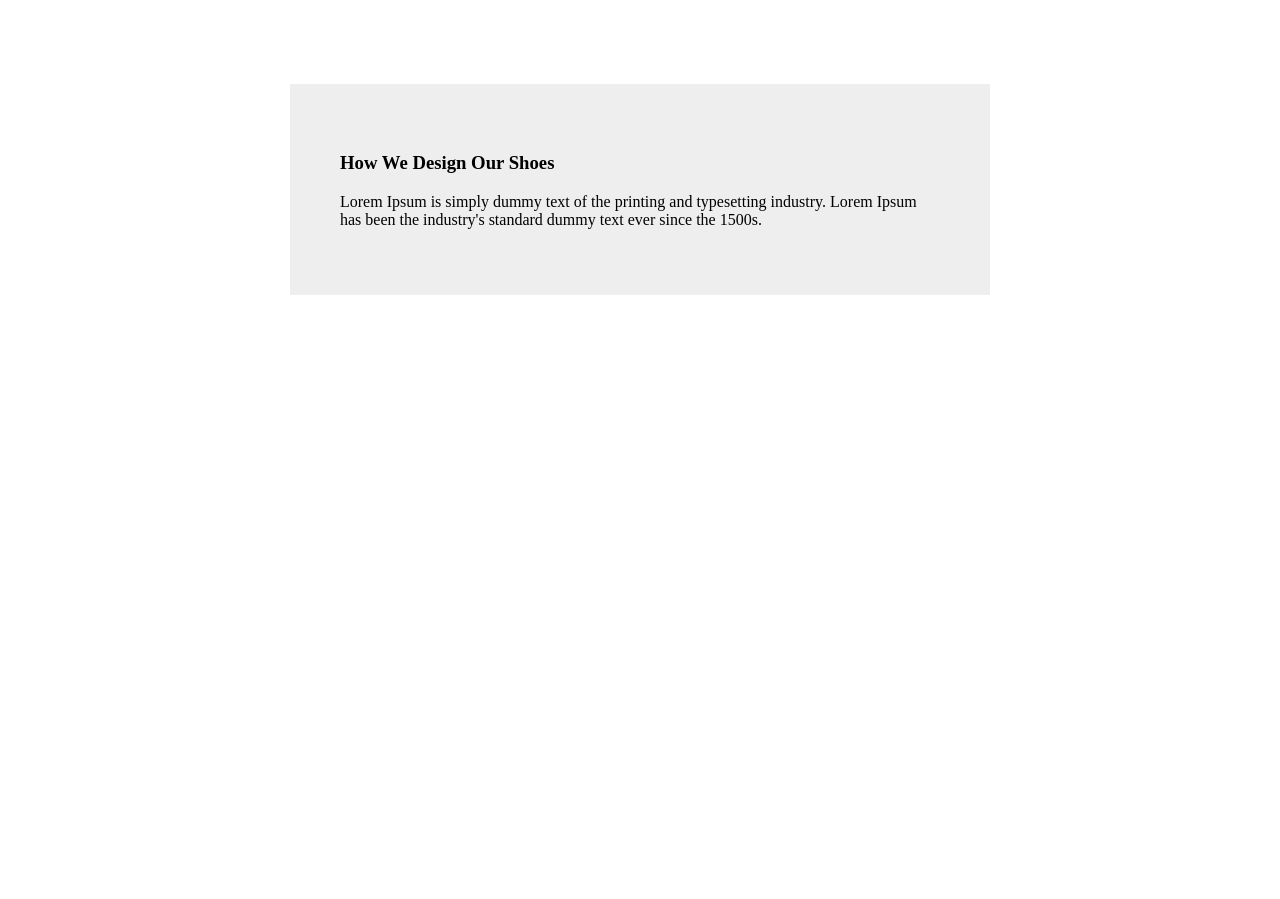
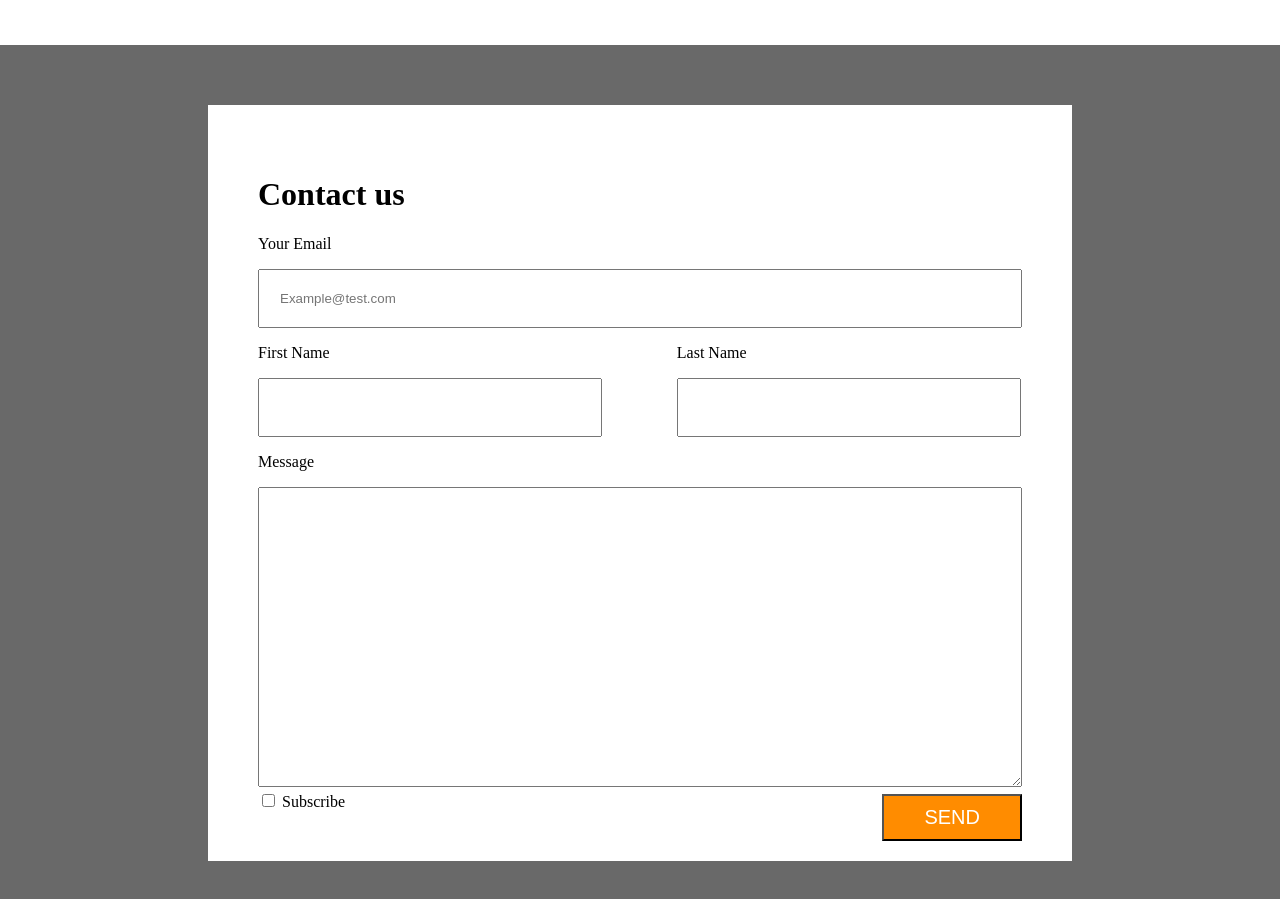
Before and after one commit to colo1211/MarkUp_Reprac, a plain HTML site: page part1/layout2.html in a window 1280 px wide. Shown: the part 655-1554 px from the top of the page. Before the commit the page ends 952 px from the top, so only its background shows below. Drawn offline with Linux system fonts and the light colour scheme.

Commit message:
form-markup

```diff
--- a/part1/layout2.css
+++ b/part1/layout2.css
@@ -2,7 +2,7 @@ body{
     margin : 0px;
 }
 
-.div{
+div, input, textarea{
     box-sizing: border-box;
 }
 
@@ -60,19 +60,71 @@ body{
 }
 
 .explain-box {
-    position : absolute;
+    position : relative;
     background-color: #eee;
     padding : 30px;
-    left : 0;
-    right : 0;
     margin : auto;
-    bottom : -150px;
+    bottom : -200px;
     width : 80%;
     max-width: 600px;
-
-/*    화면 폭에 비례하여 80%*/
+    /*    화면 폭에 비례하여 80%*/
 }
 
 .grey-box h3{
     text-align: center;
 }
+
+.form-container {
+    position: relative;
+    top : 200px;
+    padding : 60px 70px 60px 70px;
+    background-color: dimgrey;
+}
+
+
+.form-inner {
+    margin : auto;
+    background-color: white;
+    padding : 50px;
+    position: relative;
+    max-width: 864px;
+    min-width: 864px;
+}
+
+.form-all {
+    width : 100%;
+}
+
+.form-all input[type=email]{
+    width : 100%;
+    padding : 20px;
+}
+
+.form-all textarea {
+    width : 100%;
+    height : 300px;
+    padding : 20px;
+}
+
+.form-half {
+    width : 45%;
+    float : left;
+}
+
+.form-half input{
+    width : 100%;
+    padding : 20px;
+}
+
+.btn-position {
+    position : absolute;
+    right : 50px;
+    bottom : 20px;
+}
+
+.btn-style {
+    padding : 10px 40px 10px 40px;
+    background-color: darkorange;
+    color : white;
+    font-size: 20px;
+}
--- a/part1/layout2.html
+++ b/part1/layout2.html
@@ -16,13 +16,35 @@
                 <h3>How We Design Our Shoes</h3>
                 <p>Lorem Ipsum is simply dummy text of the printing and typesetting industry. Lorem Ipsum has been the industry's standard dummy text ever since the 1500s.</p>
             </div>
+        </div>
 
-        </div>
-        <div class='explain-box' style ='padding : 50px;'>
-                <h3>How We Design Our Shoes</h3>
-                <p>Lorem Ipsum is simply dummy text of the printing and typesetting industry. Lorem Ipsum has been the industry's standard dummy text ever since the 1500s.</p>
-            </div>
+        <form class='form-container'>
+           <div class='form-inner'>
+               <h1> Contact us </h1>
 
-        <br><br><br><br><br><br><br><br><br><br><br><br><br><br><br><br><br><br><br><br><br><br><br><br><br>
+               <div class='form-all'>
+                   <p>Your Email</p>
+                   <input type='email' placeholder='Example@test.com'/>
+               </div>
+
+               <div class='form-half'>
+                   <p>First Name</p>
+                   <input />
+               </div>
+
+               <div class='form-half' style='margin-left: 75px'>
+                   <p>Last Name</p>
+                   <input />
+               </div>
+               <div style='clear: both'></div>
+               <div class='form-all'>
+                   <p> Message </p>
+                   <textarea> </textarea>
+               </div>
+               <input type ='checkbox'> Subscribe
+               <button class='btn-position btn-style'> SEND </button>
+           </div>
+        </form>
+
     </body>
 </html>
```
